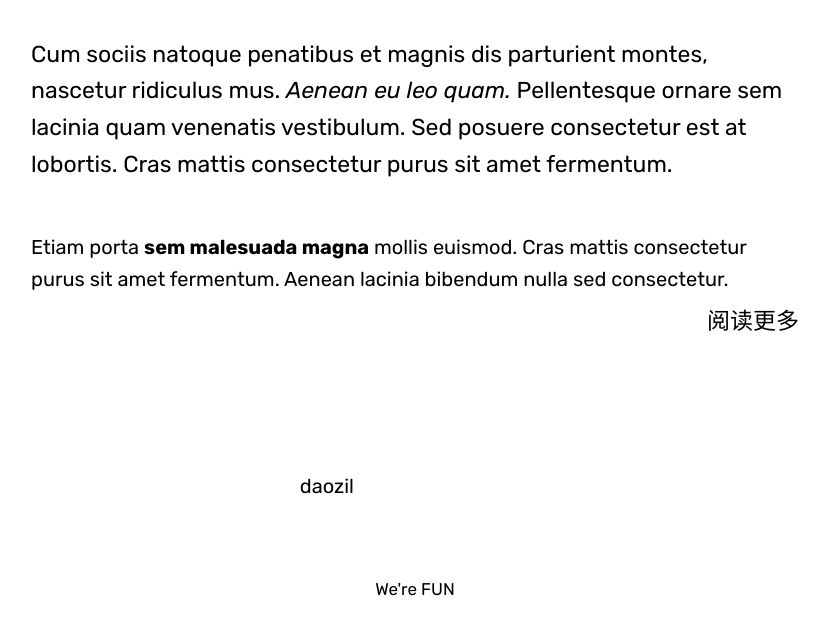
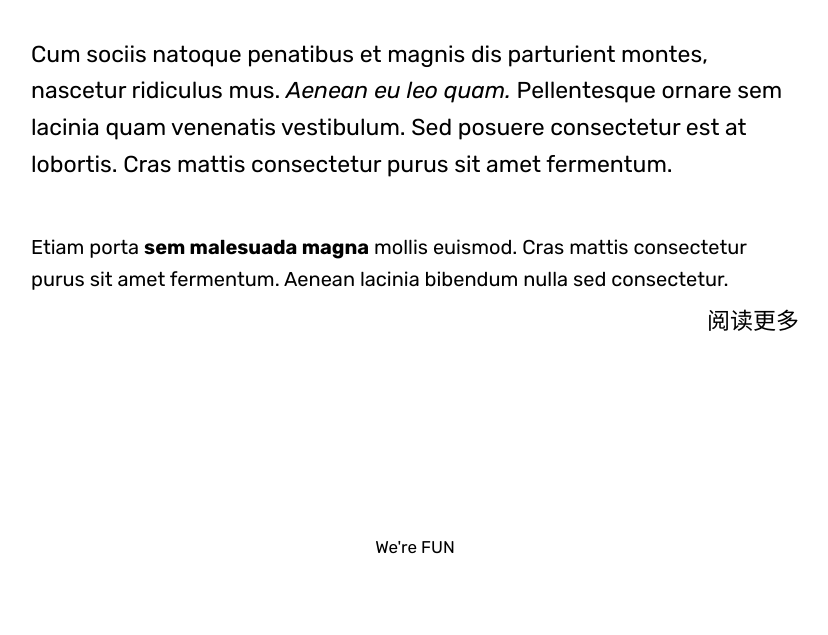
Before and after one commit to FUNzmr/Remember, a Jekyll site: the page built from index.html, in a window 1280 px wide and 900 px high, scrolled down 6286 px, cut to the strip 233-868 px from the top of the window. Shown: the whole strip, without its empty margins (225-1053 px from the left). Built offline with Jekyll 4.4.1, drawn with Linux system fonts in a browser that asks for light colours; nearby versions of some CDN libraries; some web fonts are replaced; the list of posts is cut into pages by our own code; comment, search, counter and statistics services are not loaded; a style sheet for code colours, icons or effects is not loaded.

Commit message:
Update pagination.html

```diff
--- a/_includes/post/pagination.html
+++ b/_includes/post/pagination.html
@@ -12,10 +12,9 @@
       {% else %}
       <span>&laquo; 上一页</span>
           {% endif %}
-    </li> -->
-daozil
+    </li>
 
-<!--     <li class="pagination-item-next" >
+    <li class="pagination-item-next" >
           {% if paginator.next_page %}
       <a rel="next" href="{{ site.baseurl }}/page-{{paginator.next_page}}/">下一页 &raquo;</a>
       {% else %}
@@ -23,6 +22,6 @@
           {% endif %}
     </li>
 
-  </ul> -->
-<hr/>
+  </ul>
+<hr/> -->
 </nav>
```
